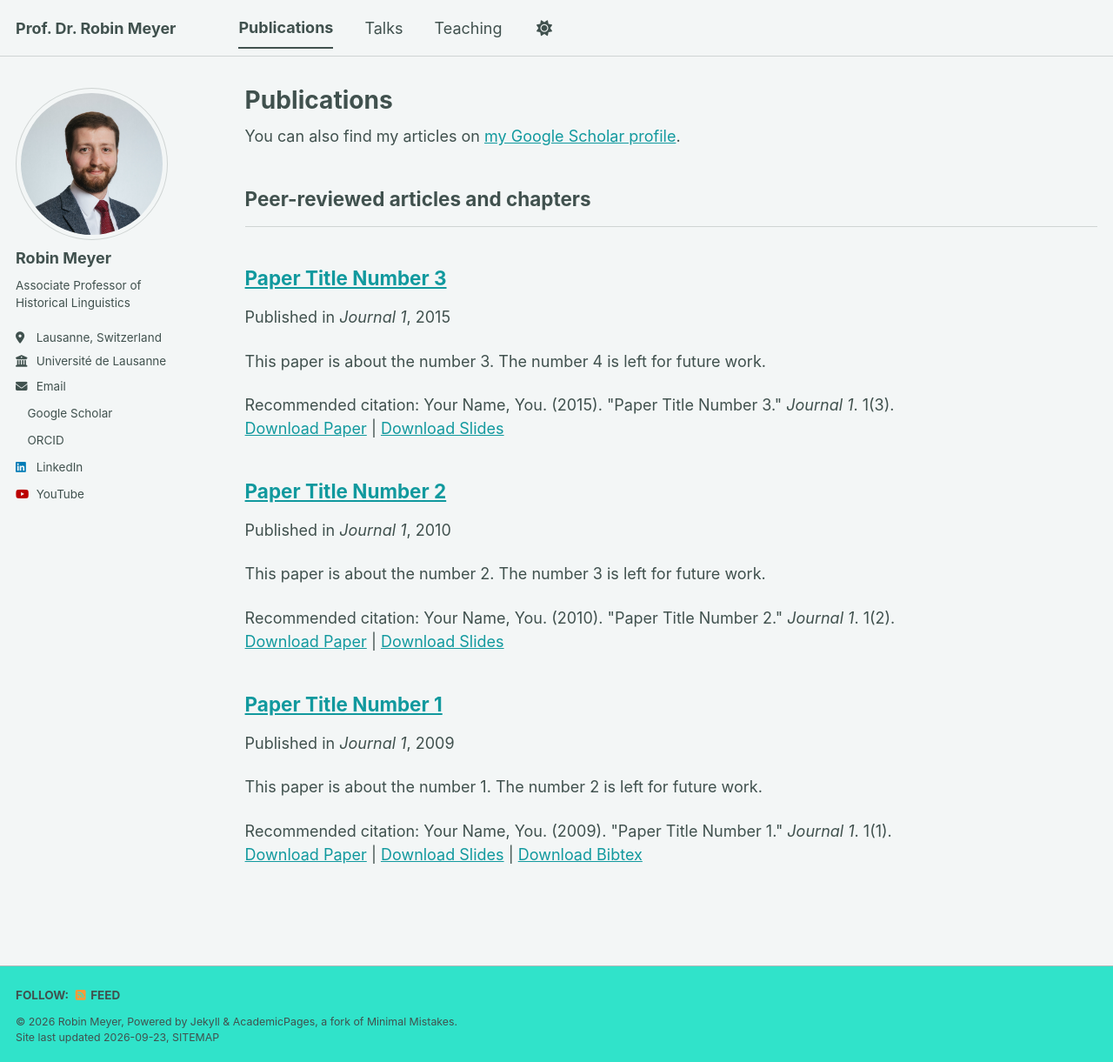
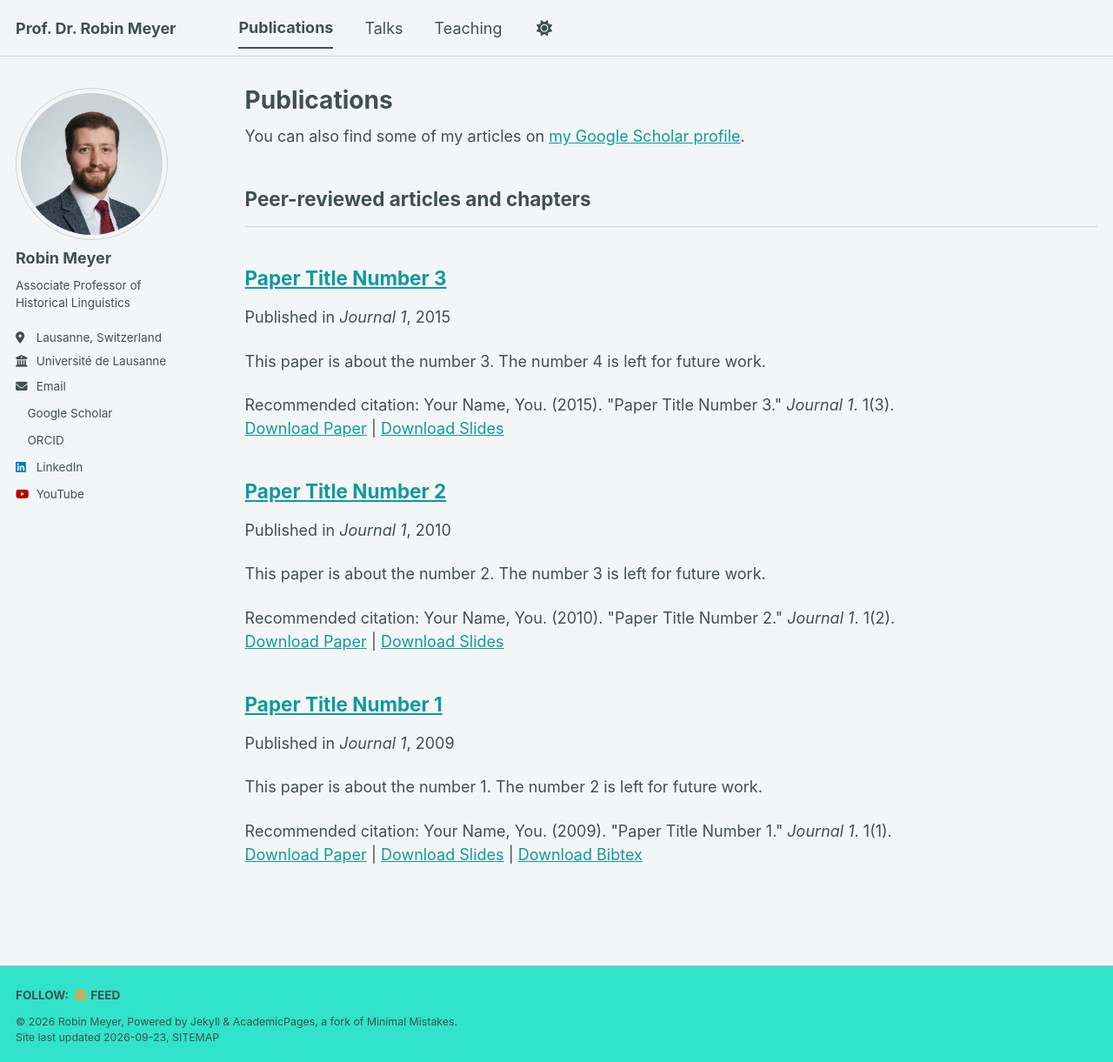
Before and after one commit to rbnmyr/rbnmyr.github.io, a Jekyll site: the page built from _pages/publications.html, in a window 1280 px wide and 1221 px high. Shown: the whole window at 87% size. Built offline with Jekyll 4.4.1, drawn with Linux system fonts in a browser that asks for light colours; a style sheet for code colours, icons or effects is not loaded.

Commit message:
Update publications.html

```diff
--- a/_pages/publications.html
+++ b/_pages/publications.html
@@ -6,7 +6,7 @@ author_profile: true
 ---
 
 {% if site.author.googlescholar %}
-  <div class="wordwrap">You can also find my articles on <a href="{{site.author.googlescholar}}">my Google Scholar profile</a>.</div>
+  <div class="wordwrap">You can also find some of my articles on <a href="{{site.author.googlescholar}}">my Google Scholar profile</a>.</div>
 {% endif %}
 
 {% include base_path %}
```
